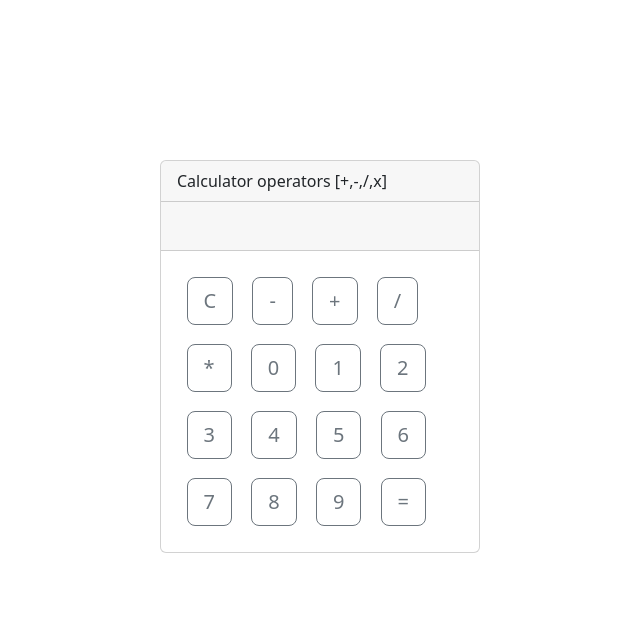
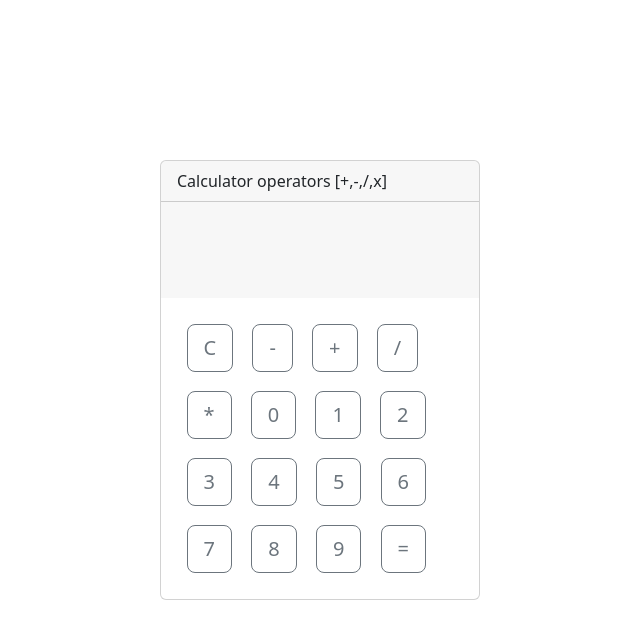
Before and after one commit to Atique22/Calculator-App, a React (Create React App) app: page / in a window 1280 px wide. Shown: the top 638 px of the page, without its empty margins (0-640 px from the left). Built offline with nearby package versions, Linux system fonts and the light colour scheme.

Commit message:
6 22 Commit

```diff
--- a/src/components/CalResult.js
+++ b/src/components/CalResult.js
@@ -1,11 +1,13 @@
 import React from 'react';
 import Card from 'react-bootstrap/Card';
 
-export default function CalculatorResult (props){
+export default function CalculatorResult(props) {
 
-    return(
-
-        <Card.Header style={{  padding: '1.5rem'}}> {props.result}</Card.Header>
+    return (
+        <>
+            <Card.Header style={{ padding: '1.5rem', border: 'none' }}> {props.oldValue}   </Card.Header>
+            <Card.Header style={{ padding: '1.5rem', border: 'none' }}> {props.result}   </Card.Header>
+        </>
     )
 
 }
--- a/src/components/Calculation.js
+++ b/src/components/Calculation.js
@@ -5,6 +5,7 @@ import CalculatorResult from './CalResult';
 
 export default function Calculate (){
 
+    const [store_value, setStore_value] = useState('');
     const [expression, setExpression] = useState('');
     const rapper=(value)=>{
 
@@ -12,6 +13,7 @@ export default function Calculate (){
             if(value.includes("=")){
                 console.log("equal operator  call");
                 // console.log(eval(expression));
+                setStore_value(expression);
                 setExpression(window.eval(expression));
 
             }else if(value.includes("C")){
@@ -41,7 +43,7 @@ export default function Calculate (){
 
           <Card style={{ width: '20rem', margin: '10rem'}}>
           <Card.Header>Calculator operators [+,-,/,x]</Card.Header>
-            <CalculatorResult result={expression} />
+            <CalculatorResult result={expression} oldValue={store_value} />
             <CalculatorBody setExpressionCheck = {rapper}/>
           </Card>
 
```
